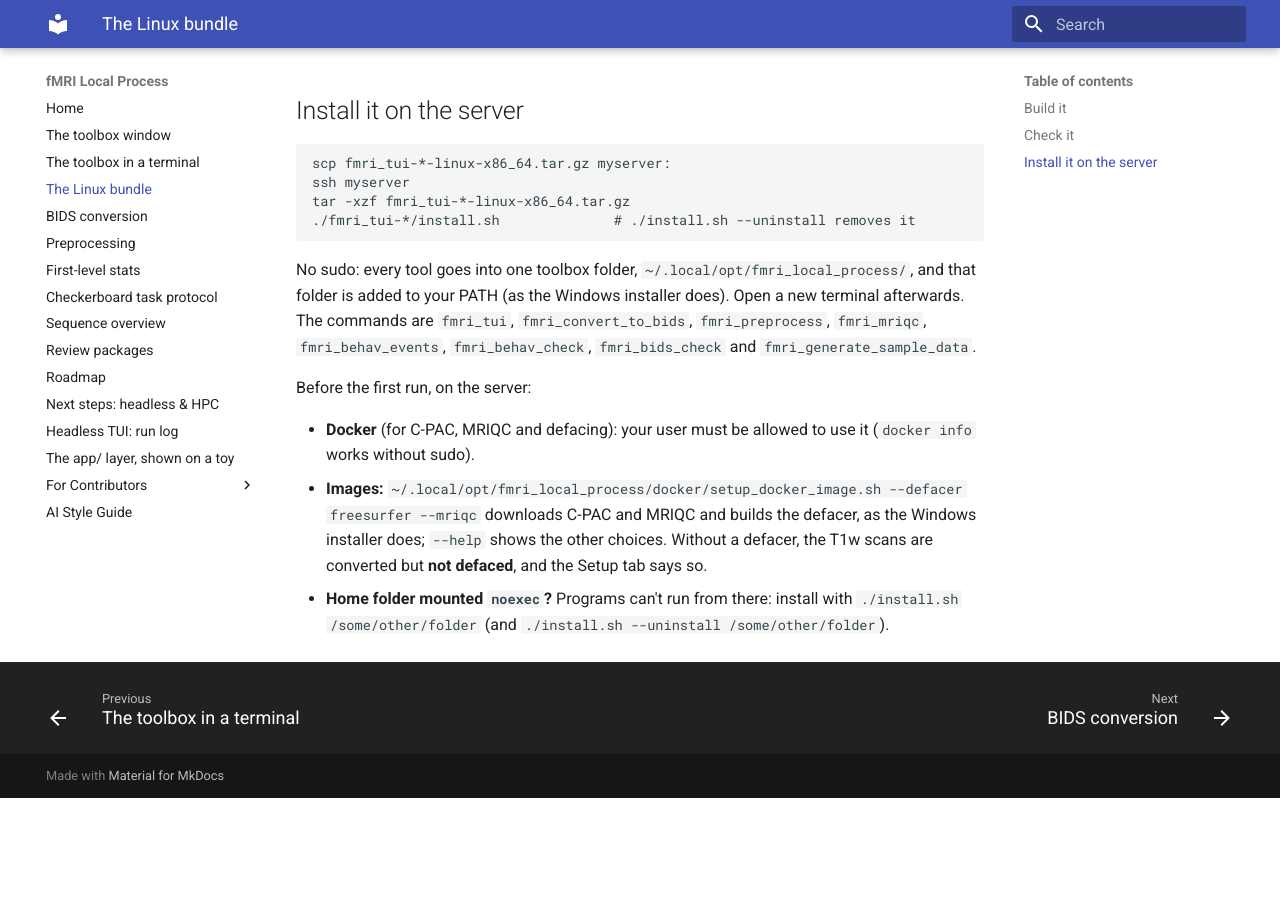
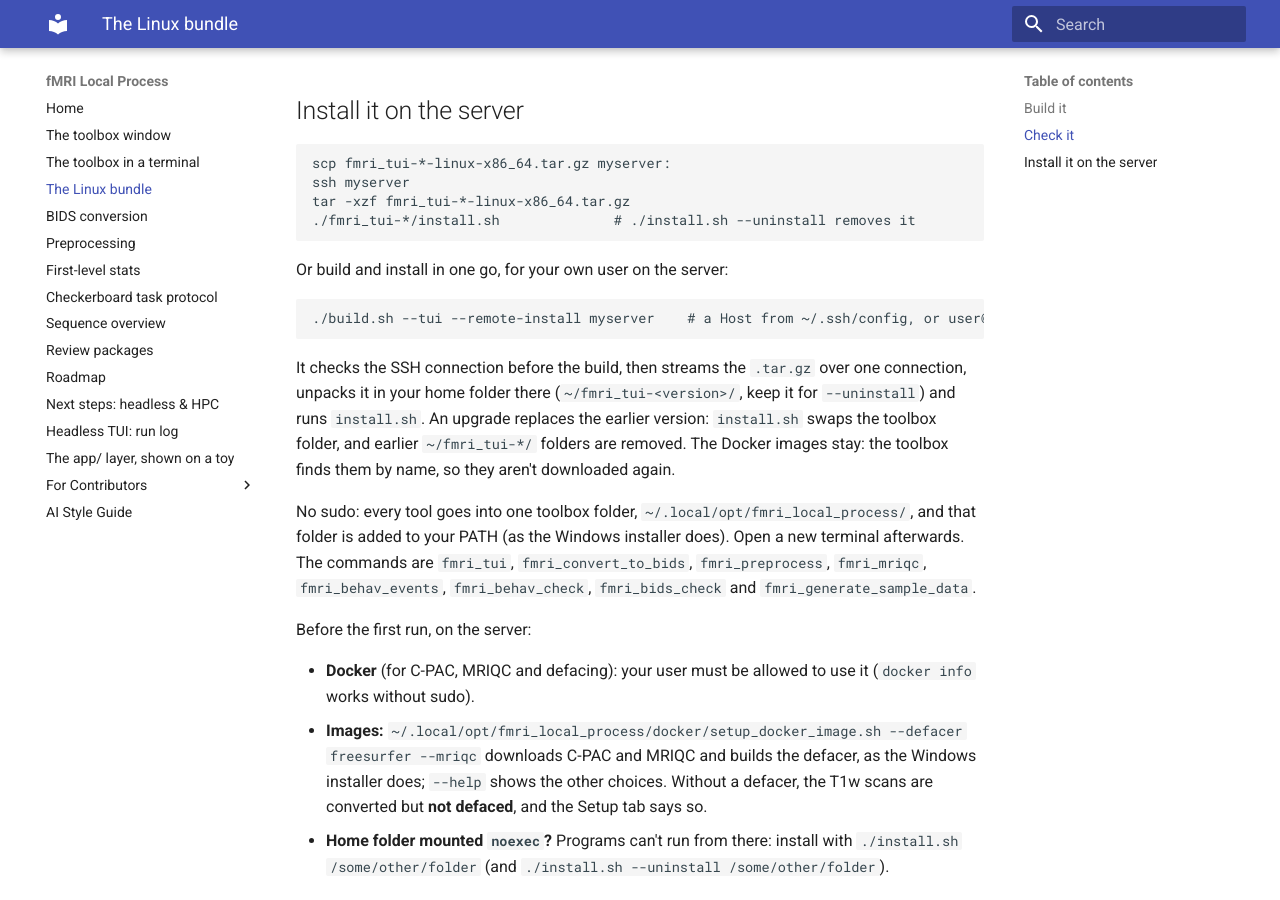
Before and after one commit to stefandup/fmri-local-process, an MkDocs documentation site: the page built from docs/linux-bundle.md, in a window 1280 px wide and 900 px high, scrolled down 744 px. Built offline with MkDocs 1.6.1 and Material for MkDocs 9.7.7, drawn with Linux system fonts in a browser that asks for light colours; before the commit the page ends 1542 px from its top, so only the background shows below that.

Commit message:
build.sh --remote-install: build the Linux bundle and install it on a server over SSH
Checks the connection before the build, streams the .tar.gz over one connection,
removes earlier unpacked ~/fmri_tui-*/ folders and runs install.sh. Docker images
are found by name, so an upgrade keeps them. Documented in the README and
docs/linux-bundle.md.

Co-Authored-By: Claude Opus 5.5 <noreply@anthropic.com>

````diff
--- a/docs/linux-bundle.md
+++ b/docs/linux-bundle.md
@@ -36,6 +36,18 @@ tar -xzf fmri_tui-*-linux-x86_64.tar.gz
 ./fmri_tui-*/install.sh              # ./install.sh --uninstall removes it
 ```
 
+Or build and install in one go, for your own user on the server:
+
+```bash
+./build.sh --tui --remote-install myserver    # a Host from ~/.ssh/config, or user@server
+```
+
+It checks the SSH connection before the build, then streams the `.tar.gz` over one connection,
+unpacks it in your home folder there (`~/fmri_tui-<version>/`, keep it for `--uninstall`) and
+runs `install.sh`. An upgrade replaces the earlier version: `install.sh` swaps the toolbox folder, and
+earlier `~/fmri_tui-*/` folders are removed. The Docker images stay: the toolbox finds them by name,
+so they aren't downloaded again.
+
 No sudo: every tool goes into one toolbox folder, `~/.local/opt/fmri_local_process/`, and that folder is
 added to your PATH (as the Windows installer does). Open a new terminal afterwards. The commands are `fmri_tui`, `fmri_convert_to_bids`,
 `fmri_preprocess`, `fmri_mriqc`, `fmri_behav_events`, `fmri_behav_check`, `fmri_bids_check` and
````
Also changed, not shown: README.md (+12 -0 lines), 1 other file.
